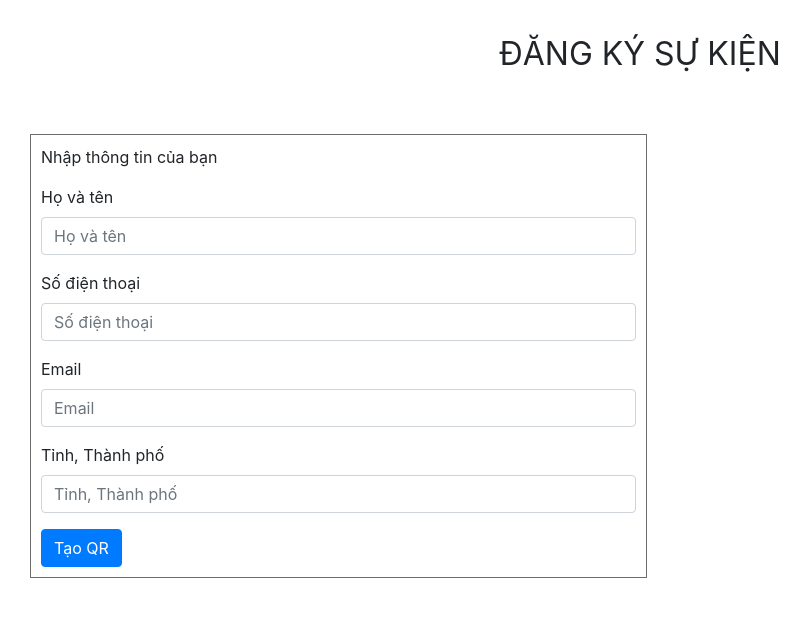
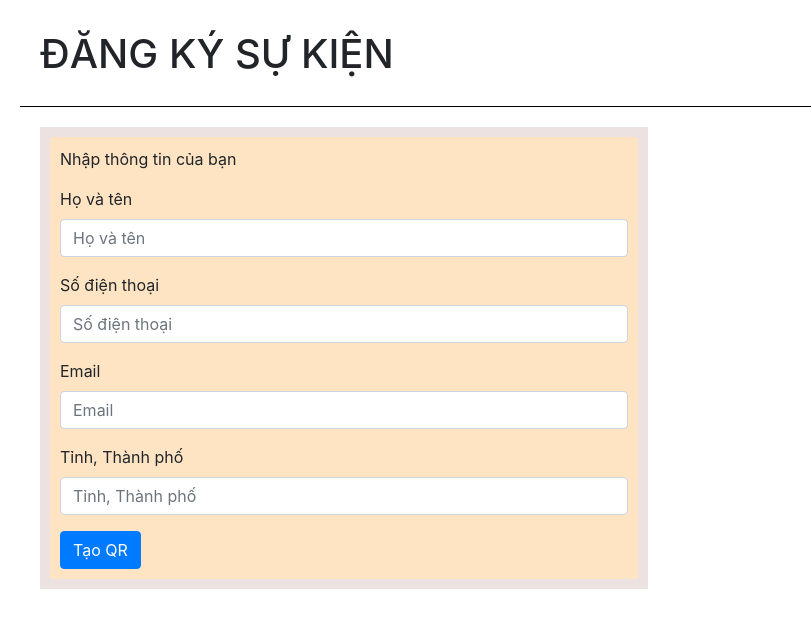
Before and after one commit to Hokage-Itachi/qrcode_generator, a Flask app: page / in a window 1280 px wide. Shown: the top 628 px of the page, without its empty margins (0-811 px from the left). Run offline with Flask 2, Linux system fonts and the light colour scheme; some libraries are stand-ins or nearby versions.

Commit message:
update ui

```diff
--- a/flask_app/static/css/style.css
+++ b/flask_app/static/css/style.css
@@ -3,35 +3,32 @@ body {
 }
 
 .main-container {
-    padding: 10px;
+    /*background-color: skyblue;*/
+    /*height: 650px;*/
+    margin: 10px 20px;
 }
 
 .content-container {
     display: flex;
 }
 
-.header-container {
-    text-align: center;
-    padding: 20px 0;
-
-}
-
 .header-container p {
-    font-size: 32px;
 }
 
 .input-container {
     width: 49%;
     margin: 20px;
-    border: 1px solid rgb(108, 108, 108);
+    border: 10px solid rgb(236, 226, 226);
     padding: 10px;
+    background-color: bisque;
 }
 
 .qr-container {
     width: 49%;
     margin: 20px;
-    border: 1px solid rgb(108, 108, 108);
+    border: 10px solid rgb(236, 226, 226);
     padding: 10px;
+    background-color: bisque;
     text-align: center;
 }
 
@@ -60,6 +57,15 @@ body {
 
 .title-container {
     width: 80%;
+    /*background-color: teal;*/
+    /*font-size: 32px;*/
+
+
+}
+
+.main-title {
+    border-bottom: 1px solid black;
+    padding: 20px 20px;
 }
 
 .filter-container {
@@ -68,14 +74,14 @@ body {
     justify-content: space-between;
 }
 
-.pie-chart-column{
+.pie-chart-column {
     width: 50%;
 }
 
-.chart{
+.chart {
     display: flex;
 }
 
-.title{
+.title {
     text-align: center;
 }
--- a/flask_app/templates/home.html
+++ b/flask_app/templates/home.html
@@ -10,8 +10,8 @@
 </head>
 <body onload="getListCity()">
 <div class="main-container">
-    <div class="header-container">
-        <p>ĐĂNG KÝ SỰ KIỆN</p>
+    <div class="main-title">
+        <h1>ĐĂNG KÝ SỰ KIỆN</h1>
     </div>
     <div class="content-container">
         <div class="input-container">
```
